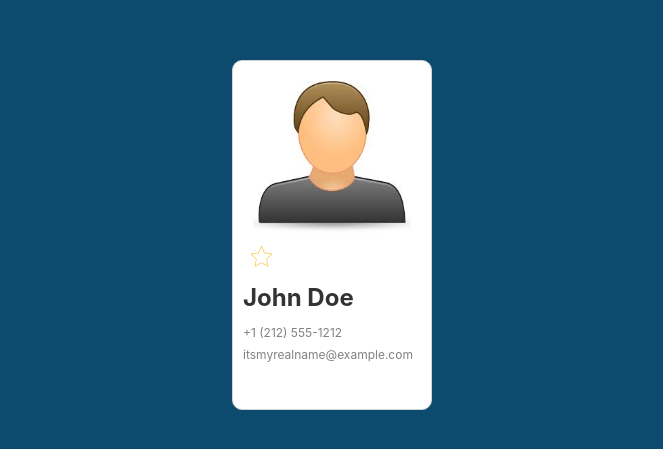
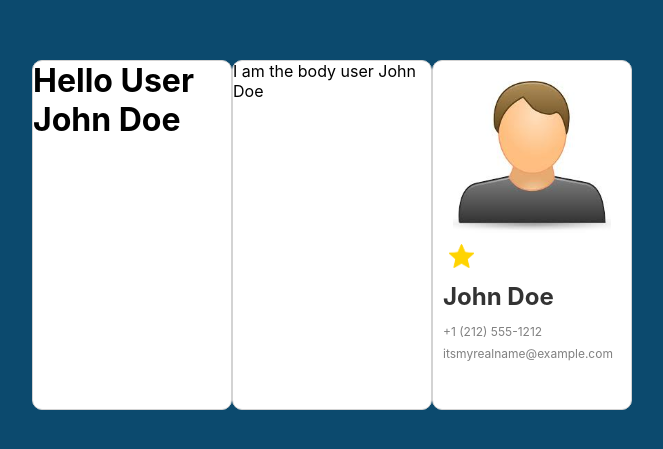
Before and after one commit to SIDD58/My-react-tutorial, a React (Vite) app: page / in a window 1280 px wide. Shown: the part 165-614 px from the top of the page, without its empty margins (308-971 px from the left). Built offline with nearby package versions, Linux system fonts and the light colour scheme.

Commit message:
State and prop passing to child components

```diff
--- a/App.jsx
+++ b/App.jsx
@@ -1,21 +1,18 @@
-import React from "react"
+import {useState} from "react"
 import avatar from "./images/user.jpeg"
-import starFilled from "./images/starfill.png"
-import starEmpty from "./images/starempty.png"
+import StarButton from "./components/StarButton"
+import Header from './components/Header'
+import Body from './components/Body'
 
 export default function App() {
-    const [contact, setContact] = React.useState({
+    const [contact, setContact] = useState({
         firstName: "John",
         lastName: "Doe",
         phone: "+1 (212) 555-1212",
         email: "itsmyrealname@example.com",
-        isFavorite: false
+        isFavorite: true
     })
-    /**
-     * Challenge: Fill in the values in the markup
-     * using the properties of our state object above
-     * (Ignore `isFavorite` for now)
-     */
+    const [userName,setUserName]=useState(contact.firstName+" "+contact.lastName)
 
     function toggleFavorite() {
         setContact((prevState)=>{
@@ -28,6 +25,8 @@ export default function App() {
 
     return (
         <main>
+            <Header name={userName} ></Header>
+            <Body name={userName}></Body>
             <article className="card">
                 <img
                     src={avatar}
@@ -35,7 +34,8 @@ export default function App() {
                     alt="User profile picture of John Doe"
                 />
                 <div className="info">
-                    <button
+                    <StarButton isFilled={contact.isFavorite} handleClick={toggleFavorite}></StarButton>
+                    {/* <button
                         onClick={toggleFavorite}
                         aria-pressed={false}
                         className="favorite-button"
@@ -45,7 +45,7 @@ export default function App() {
                             alt= {(contact.isFavorite?"Filled":"Empty")+" star icon"}
                             className="favorite"
                         />
-                    </button>
+                    </button> */}
                     <h2 className="name">
                         {contact.firstName} {contact.lastName}
                     </h2>
--- /dev/null
+++ b/components/Body.jsx
@@ -0,0 +1,11 @@
+export default function Body(props)
+{
+    return (
+        <>
+        <p className="card">
+            I am the body user {props.name}
+        </p>
+        </>
+
+    )
+}
--- /dev/null
+++ b/components/Header.jsx
@@ -0,0 +1,7 @@
+export default function Header({name})
+{
+    return (
+        <h1 className='card'>Hello User {name}</h1>
+
+    )
+}
--- /dev/null
+++ b/components/StarButton.jsx
@@ -0,0 +1,17 @@
+import starFilled from "../images/starfill.png"
+import starEmpty from "../images/starempty.png"
+export default function StarButton({isFilled,handleClick})
+{
+    return(
+         <button
+            onClick={handleClick}
+            aria-pressed={isFilled}
+            className="favorite-button">
+        <img
+            src={isFilled?starFilled:starEmpty}
+            alt= {(isFilled?"Filled":"Empty")+" star icon"}
+            className="favorite"
+        />
+        </button>
+    )
+}
```
